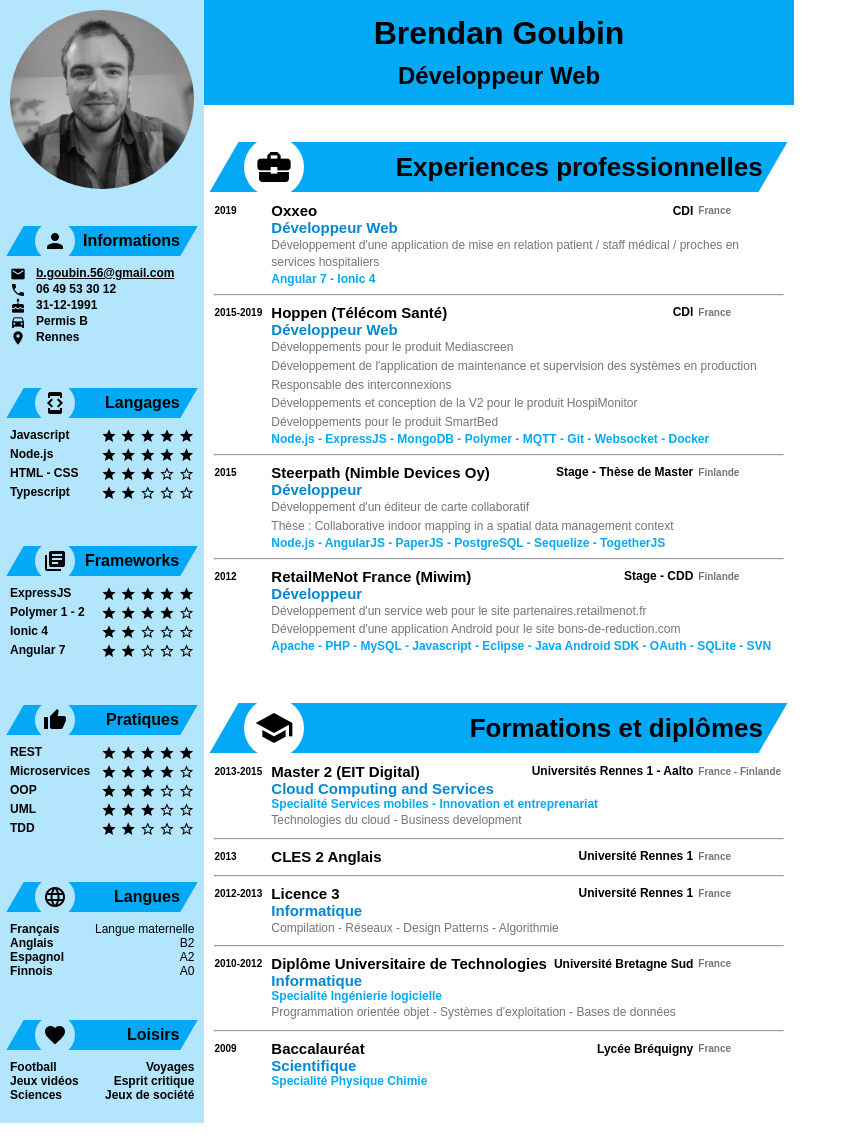
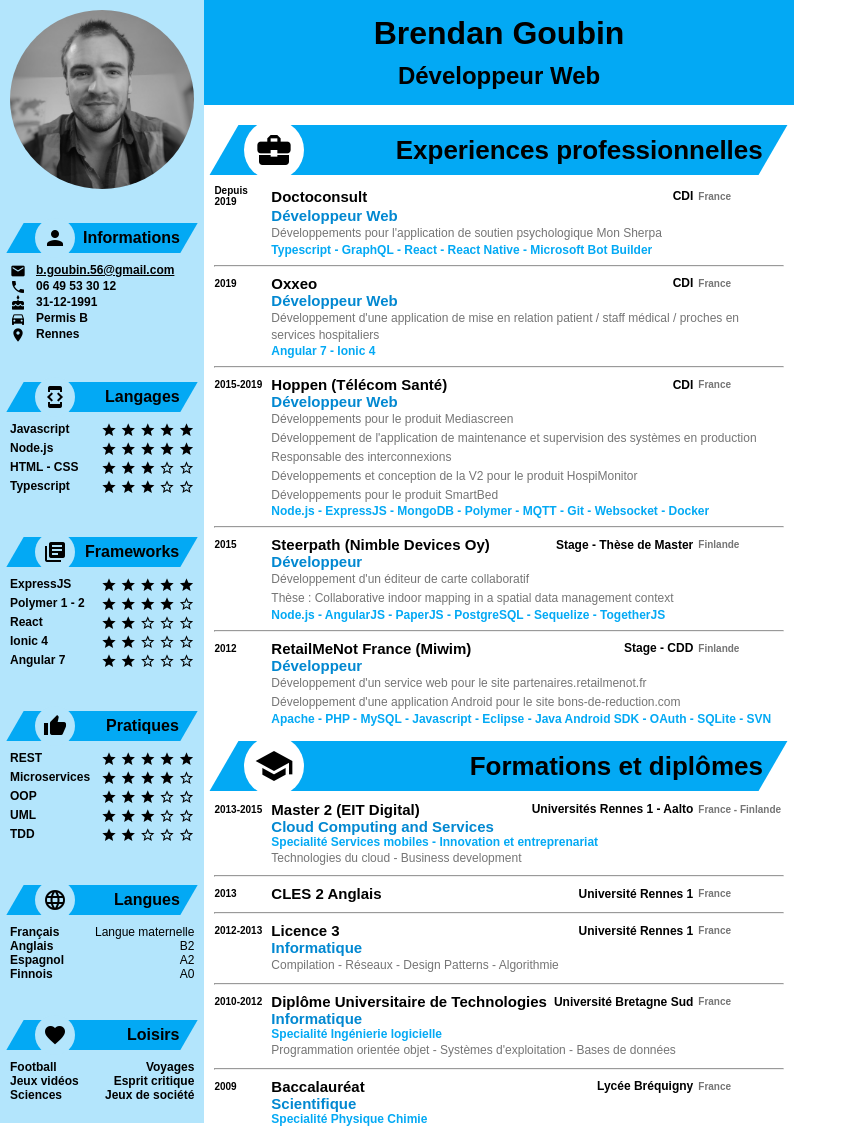
Before and after one commit to Billos/resume-old, a Jekyll site: the page built from index.md, in a window 1280 px wide. Shown: the whole page, without its empty margins (0-857 px from the left). Built offline with Jekyll 4.4.1, drawn with Linux system fonts in a browser that asks for light colours; some web fonts are replaced.

Commit message:
Update for Doctoconsult

```diff
--- a/_data/dev.yml
+++ b/_data/dev.yml
@@ -6,7 +6,7 @@
   level: 5
 -
   name: Typescript
-  level: 2
+  level: 3
 # -
 #   name: SQL
 #   level: 3
--- a/_data/jobs.yml
+++ b/_data/jobs.yml
@@ -1,3 +1,13 @@
+
+-
+  function: Développeur Web
+  company: Doctoconsult
+  contract: CDI
+  tasks:
+    - Développements pour l'application de soutien psychologique Mon Sherpa
+  technologies: Typescript - GraphQL - React - React Native - Microsoft Bot Builder
+  place: France
+  years: Depuis 2019
 -
   function: Développeur Web
   company: Oxxeo
--- a/_data/libraries.yml
+++ b/_data/libraries.yml
@@ -8,5 +8,8 @@
   name: Ionic 4
   level: 2
 -
+  name: React
+  level: 2
+-
   name: ExpressJS
   level: 5
```
